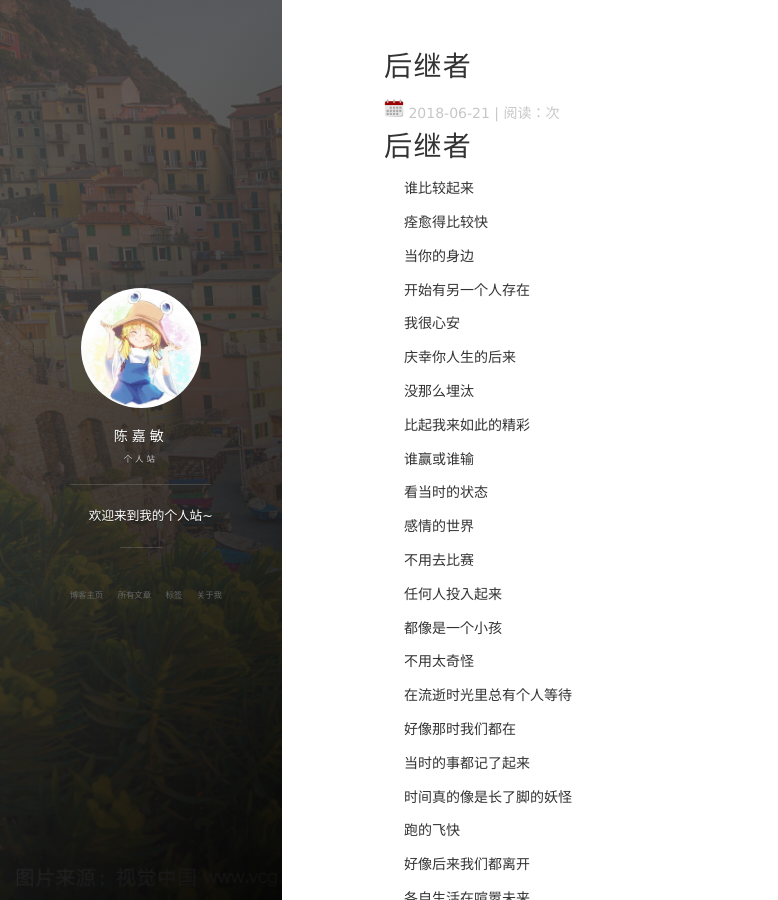
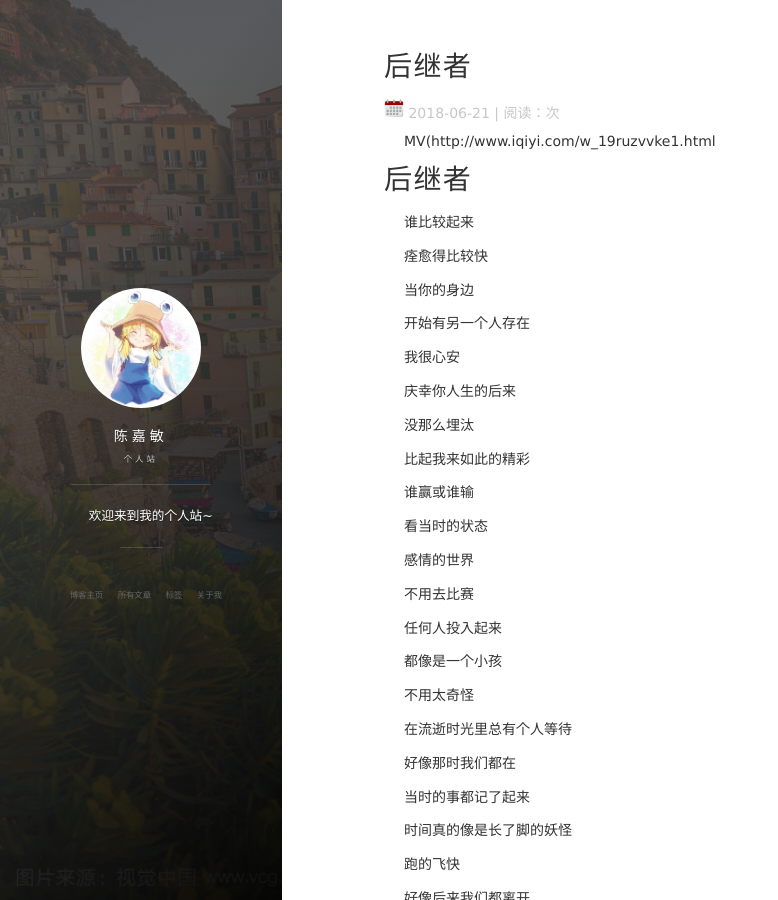
Before and after one commit to shujsegubfgf/shujsegubfgf.github.io, a Jekyll site: the page built from _posts/2016-10-25-Xcode8.md, in a window 1280 px wide and 900 px high. Shown: the whole window, without its empty margins (0-778 px from the left). Built offline with Jekyll 4.4.1, drawn with Linux system fonts in a browser that asks for light colours; nearby versions of some CDN libraries; comment, search, counter and statistics services are not loaded.

Commit message:
Update 2016-10-25-Xcode8.md

```diff
--- a/_posts/2016-10-25-Xcode8.md
+++ b/_posts/2016-10-25-Xcode8.md
@@ -4,6 +4,8 @@ title: 后继者
 date: 2018.6.21
 tags: iOS
 ---
+
+MV(http://www.iqiyi.com/w_19ruzvvke1.html
 
 # 后继者
 谁比较起来
```
